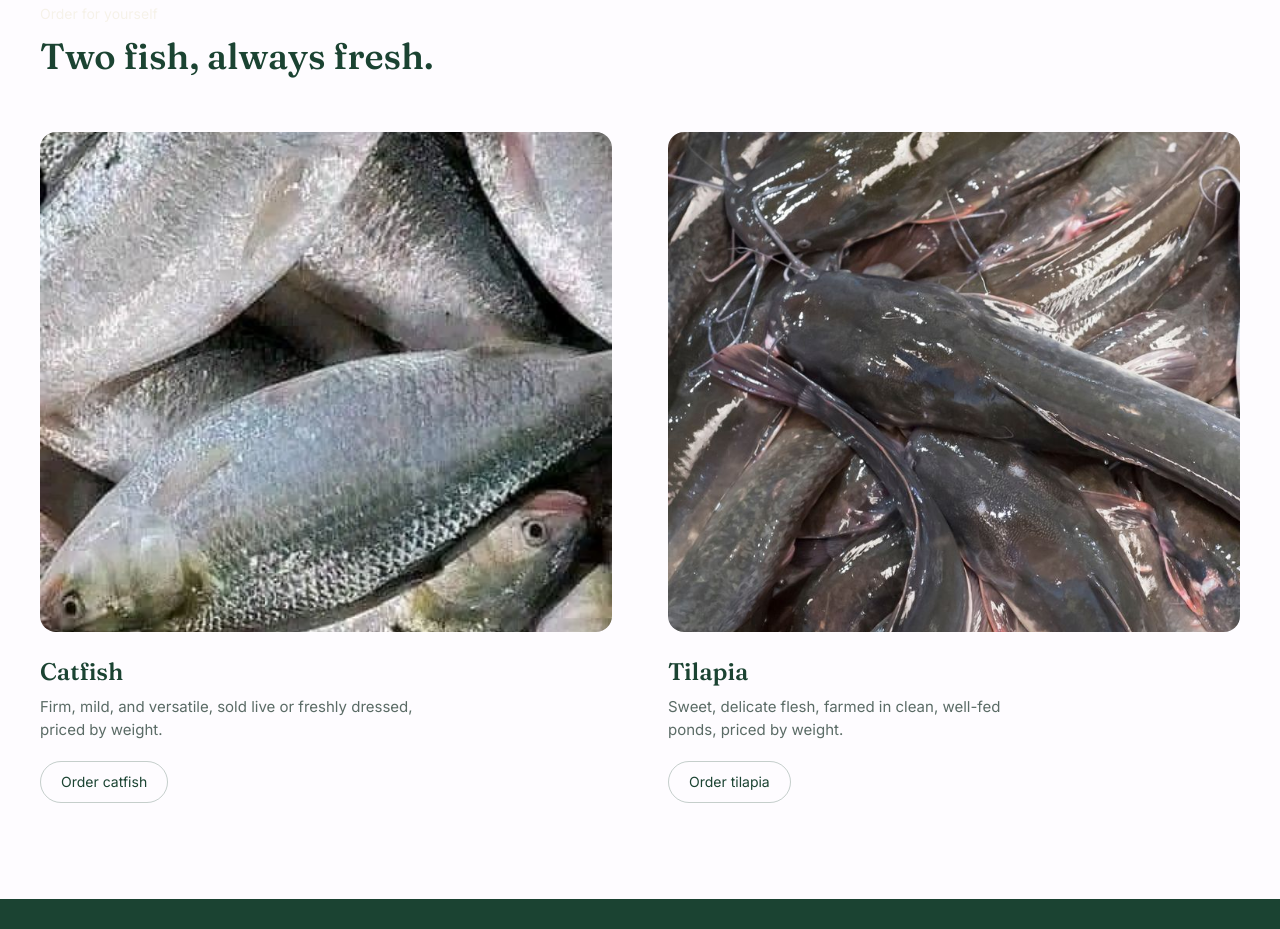
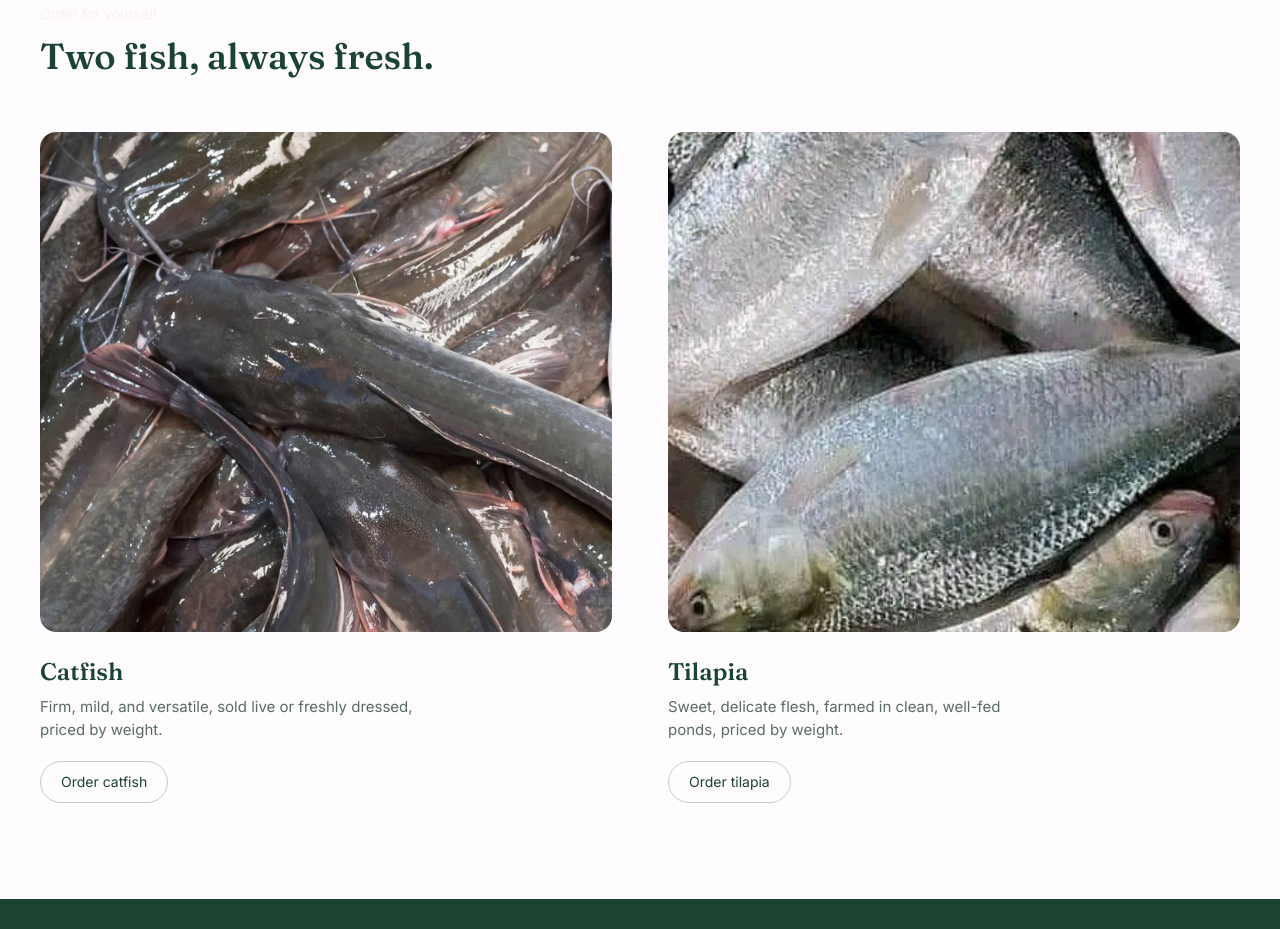
Before and after one commit to mac-101/KFARM-Agro-Limited, a React (Vite) app: page /varieties-wholesale in a window 1280 px wide. Shown: the part 840-1769 px from the top of the page. Built offline with nearby package versions, Linux system fonts and the light colour scheme.

Commit message:
Update WholesalePage.jsx

```diff
--- a/src/pages/WholesalePage.jsx
+++ b/src/pages/WholesalePage.jsx
@@ -138,8 +138,8 @@ function OrderHero() {
 /* -------------------------------- Order / varieties ------------------------------ */
 function Order() {
   const cards = [
-    { img: img3, name: "Catfish", copy: "Firm, mild, and versatile, sold live or freshly dressed, priced by weight.", cta: "Order catfish" },
-    { img: img14, name: "Tilapia", copy: "Sweet, delicate flesh, farmed in clean, well-fed ponds, priced by weight.", cta: "Order tilapia" },
+    { img: img14, name: "Catfish", copy: "Firm, mild, and versatile, sold live or freshly dressed, priced by weight.", cta: "Order catfish" },
+    { img: img3, name: "Tilapia", copy: "Sweet, delicate flesh, farmed in clean, well-fed ponds, priced by weight.", cta: "Order tilapia" },
   ];
   return (
     <section id="order" className="py-24 bg-[#FEFCFF]">
```
